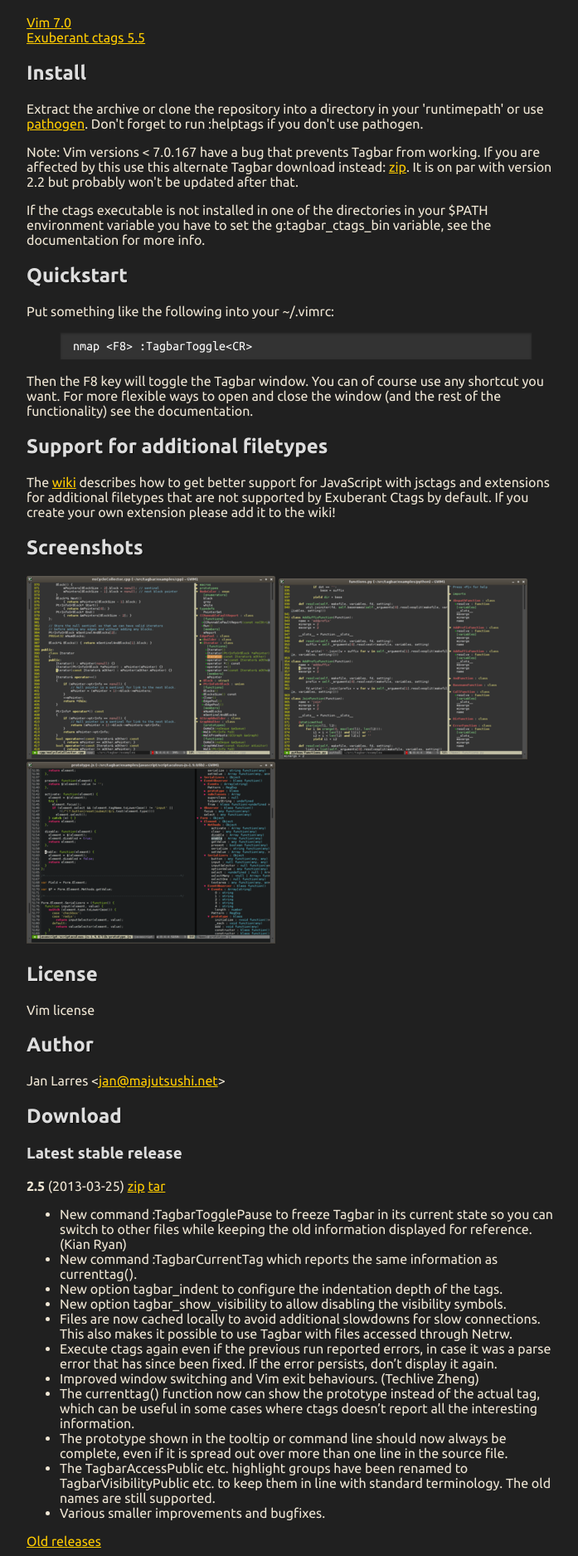
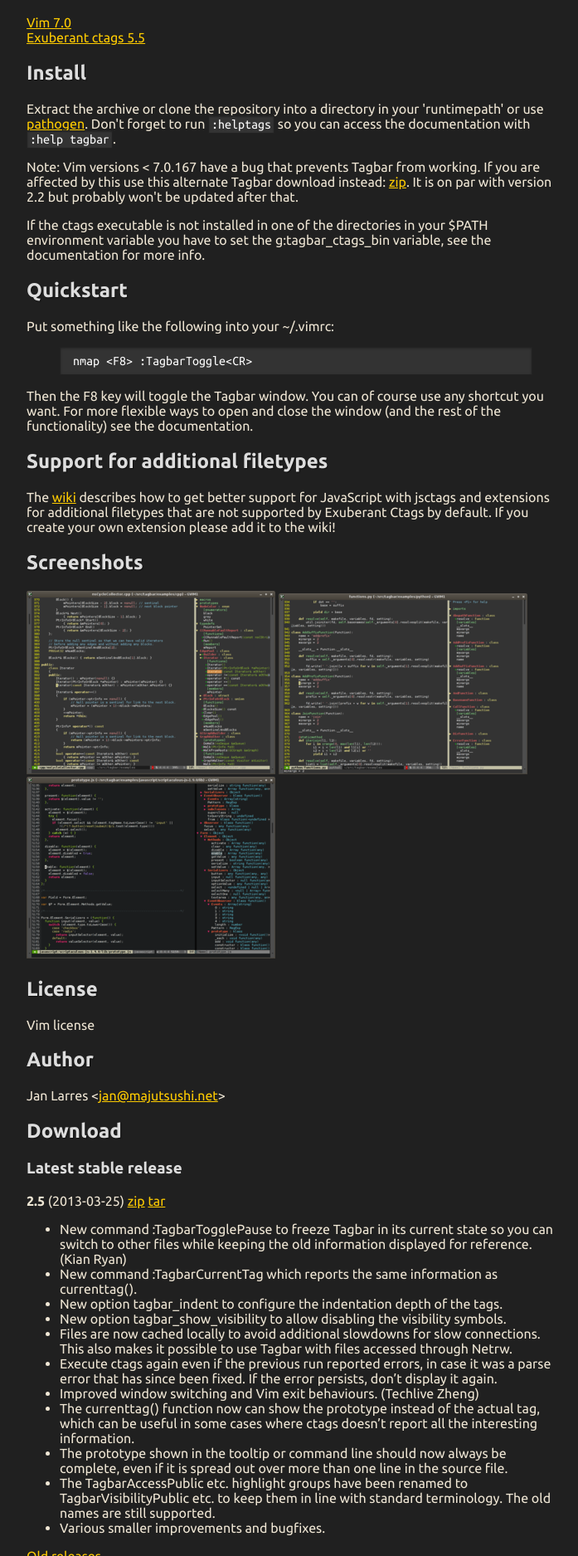
Before and after one commit to preservim/tagbar, a Jekyll site: the page built from index.html, in a window 1280 px wide. Shown: the part 345-2220 px from the top of the page at 83% size, without its empty margins (283-980 px from the left). Built offline with Jekyll 4.4.1, drawn with Linux system fonts in a browser that asks for light colours; Markdown is read by kramdown in place of the engine named in the settings.

Commit message:
Mention documentation a bit more clearly

```diff
--- a/_layouts/default.html
+++ b/_layouts/default.html
@@ -45,6 +45,16 @@
                 box-shadow: rgba(0, 0, 0, 0.3) 0 1px 3px 0 inset;
                 font-family: "Ubuntu Mono", monospace;
             }
+            .pre {
+                background: #333333;
+                color: #ffffff;
+                padding: 2px 3px 2px 3px;
+                border-width: 1px;
+                border-color: #222222;
+                border-style: solid;
+                box-shadow: rgba(0, 0, 0, 0.3) 0 1px 2px 0 inset;
+                font-family: "Ubuntu Mono", monospace;
+            }
             code { font-family: "Ubuntu Mono", monospace; }
             hr { border: 0; width: 80%; border-bottom: 1px solid #aaa}
             .footer { text-align:center; padding-top:30px; font-style: italic; }
--- a/index.html
+++ b/index.html
@@ -30,7 +30,8 @@
         Extract the archive or clone the repository into a directory in your
         'runtimepath' or use
         <a href="http://www.vim.org/scripts/script.php?script_id=2332">pathogen</a>.
-        Don't forget to run :helptags if you don't use pathogen.
+        Don't forget to run <span class="pre">:helptags</span> so you can
+        access the documentation with <span class="pre">:help tagbar</span>.
     </p>
 
     <p>
```
